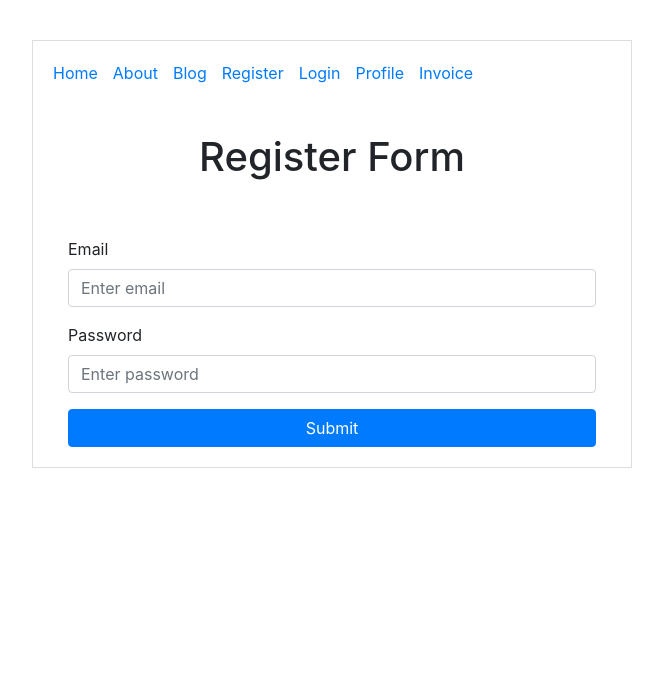
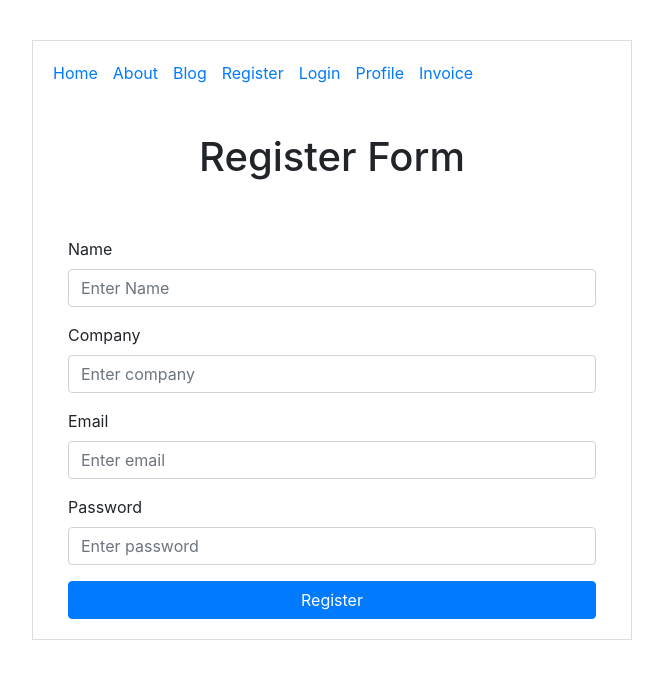
Before and after one commit to rilwanfit/invoice-frontend, a Next.js app: page /register in a window 1280 px wide. Shown: the top 678 px of the page, without its empty margins (308-971 px from the left). Built offline with nearby package versions, Linux system fonts and the light colour scheme.

Commit message:
Registration functionality

```diff
--- a/components/RegisterForm.js
+++ b/components/RegisterForm.js
@@ -3,6 +3,14 @@ import { Formik, Form, Field, ErrorMessage } from 'formik';
 import * as Yup from 'yup';
 
 const RegisterSchema = Yup.object().shape({
+  name: Yup.string()
+    .min(2, 'Too Short!')
+    .max(50, 'Too Long!')
+    .required("Name is required"),
+  company: Yup.string()
+    .min(2, 'Too Short!')
+    .max(50, 'Too Long!')
+    .required("Company is required"),
   email: Yup.string()
     .email("Invalid email address format")
     .required("Email is required"),
@@ -11,30 +19,30 @@ const RegisterSchema = Yup.object().shape({
     .required("Password is required")
 });
 
-const Register = ({ _username, _password }) =>
-  new Promise((resolve, reject) => {
-    setTimeout(() => {
-      try {
-        fetch(process.env.RESTURL + '/register', {
-          method: 'POST',
-          headers: { 'Content-Type': 'application/json' },
-          body: JSON.stringify({ _username, _password }, null, 2),
-          mode: 'cors'
-        })
-          .then((response) => {
-            if (response.ok) {
-              // const { token } = response.json()
-              // login({ token })
-            } else {
-              reject(new Error('Registration failed.'));
-            }
-          })
-      } catch (error) {
-        reject(new Error('You have an error in your code or there are Network issues.'));
-      }
-      resolve(true);
-    }, 1000);
-  });
+// const Register = ({ _username, _password }) =>
+//   new Promise((resolve, reject) => {
+//     setTimeout(() => {
+//       try {
+//         fetch(process.env.RESTURL + '/register', {
+//           method: 'POST',
+//           headers: { 'Content-Type': 'application/json' },
+//           body: JSON.stringify({ _username, _password }, null, 2),
+//           mode: 'cors'
+//         })
+//           .then((response) => {
+//             if (response.ok) {
+//               // const { token } = response.json()
+//               // login({ token })
+//             } else {
+//               reject(new Error('Registration failed.'));
+//             }
+//           })
+//       } catch (error) {
+//         reject(new Error('You have an error in your code or there are Network issues.'));
+//       }
+//       resolve(true);
+//     }, 1000);
+//   });
 
 const RegisterForm = () => {
   return (
@@ -47,24 +55,75 @@ const RegisterForm = () => {
       <div className="row">
         <div className="col-lg-12">
           <Formik
-            initialValues={{ email: "", password: "" }}
+            initialValues={{ name: "", company: "", email: "", password: "" }}
             validationSchema={RegisterSchema}
             onSubmit={(values, { setSubmitting, setFieldError }) => {
-              Register({ _username: values.email, _password: values.password })
-                .then((response) => {
-                  // const { token } = response;
-                  // login({ token })
+              axios
+                .post(process.env.RESTURL + '/register', {
+                  username: values.email,
+                  password: values.password
                 })
-                .catch(error => {
-                  setFieldError('general', error.message);
-                })
-                .finally(() => {
+                .then(response => {
+                  const { token } = response.data;
+                  cookies.set('token', token);
+                  Router.push('/profile')
+                }).catch(error => {
+                  if (error.response.data.message) {
+                    //this.error = error.response.data.error;
+                    setFieldError('general', error.response.data.message);
+                  } else {
+                    setFieldError('general', 'Unknown error');
+                  }
+                }).finally(() => {
                   setSubmitting(false);
                 });
+              // Register({ _username: values.email, _password: values.password })
+              //   .then((response) => {
+              //     // const { token } = response;
+              //     // login({ token })
+              //   })
+              //   .catch(error => {
+              //     setFieldError('general', error.message);
+              //   })
+              //   .finally(() => {
+              //     setSubmitting(false);
+              //   });
             }}
           >
             {({ touched, errors, isSubmitting }) => (
               <Form>
+                <div className="form-group">
+                  <label htmlFor="name">Name</label>
+                  <Field
+                    type="text"
+                    name="name"
+                    placeholder="Enter Name"
+                    className={`form-control ${
+                      touched.name && errors.name ? "is-invalid" : ""
+                      }`}
+                  />
+                  <ErrorMessage
+                    component="div"
+                    name="name"
+                    className="invalid-feedback"
+                  />
+                </div>
+                <div className="form-group">
+                  <label htmlFor="company">Company</label>
+                  <Field
+                    type="text"
+                    name="company"
+                    placeholder="Enter company"
+                    className={`form-control ${
+                      touched.company && errors.company ? "is-invalid" : ""
+                      }`}
+                  />
+                  <ErrorMessage
+                    component="div"
+                    name="company"
+                    className="invalid-feedback"
+                  />
+                </div>
                 <div className="form-group">
                   <label htmlFor="email">Email</label>
                   <Field
@@ -102,7 +161,7 @@ const RegisterForm = () => {
                   className="btn btn-primary btn-block"
                   disabled={isSubmitting}
                 >
-                  {isSubmitting ? "Please wait..." : "Submit"}
+                  {isSubmitting ? "Please wait..." : "Register"}
                 </button>
                 <div style={{ color: 'red' }}>{errors.general}</div>
               </Form>
```
